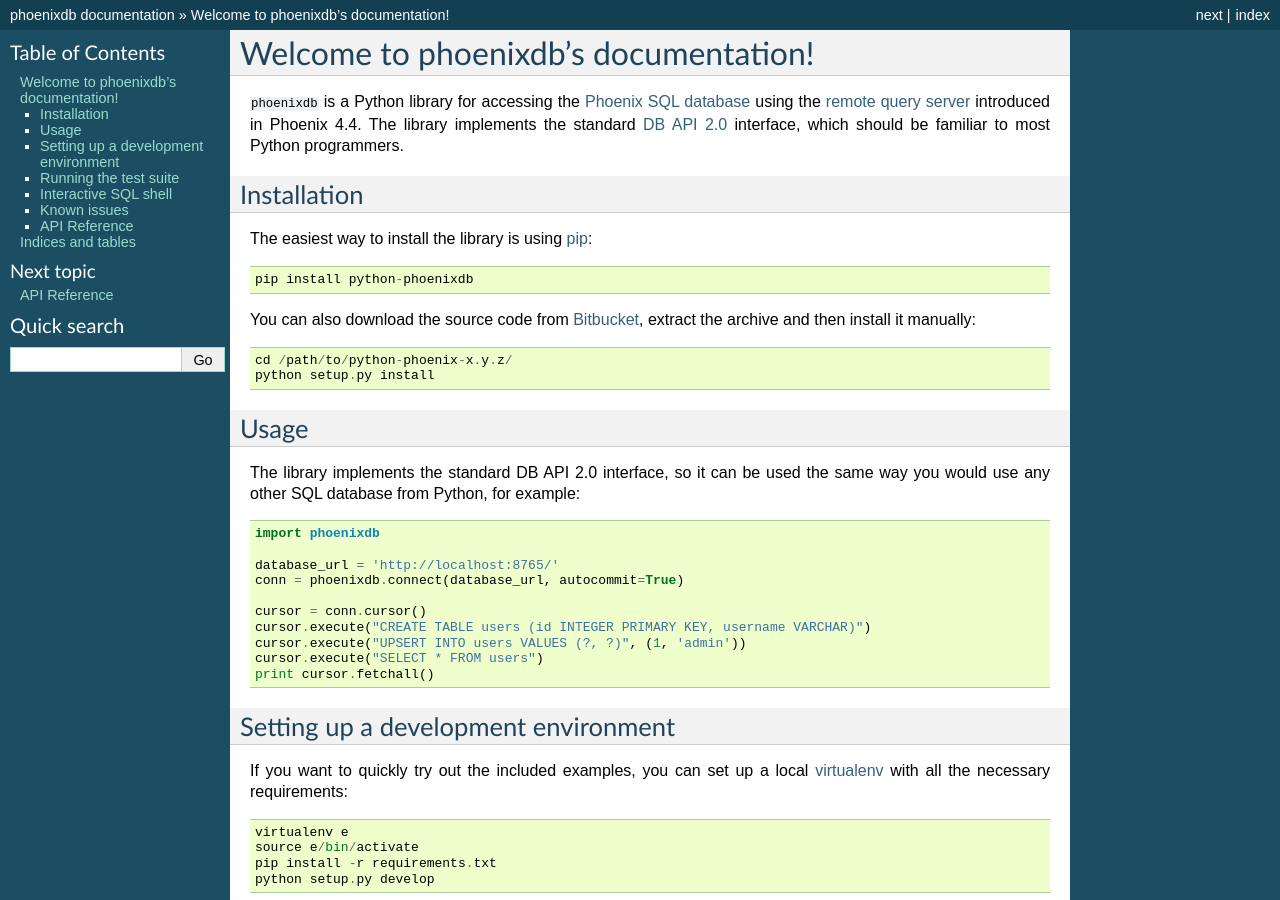
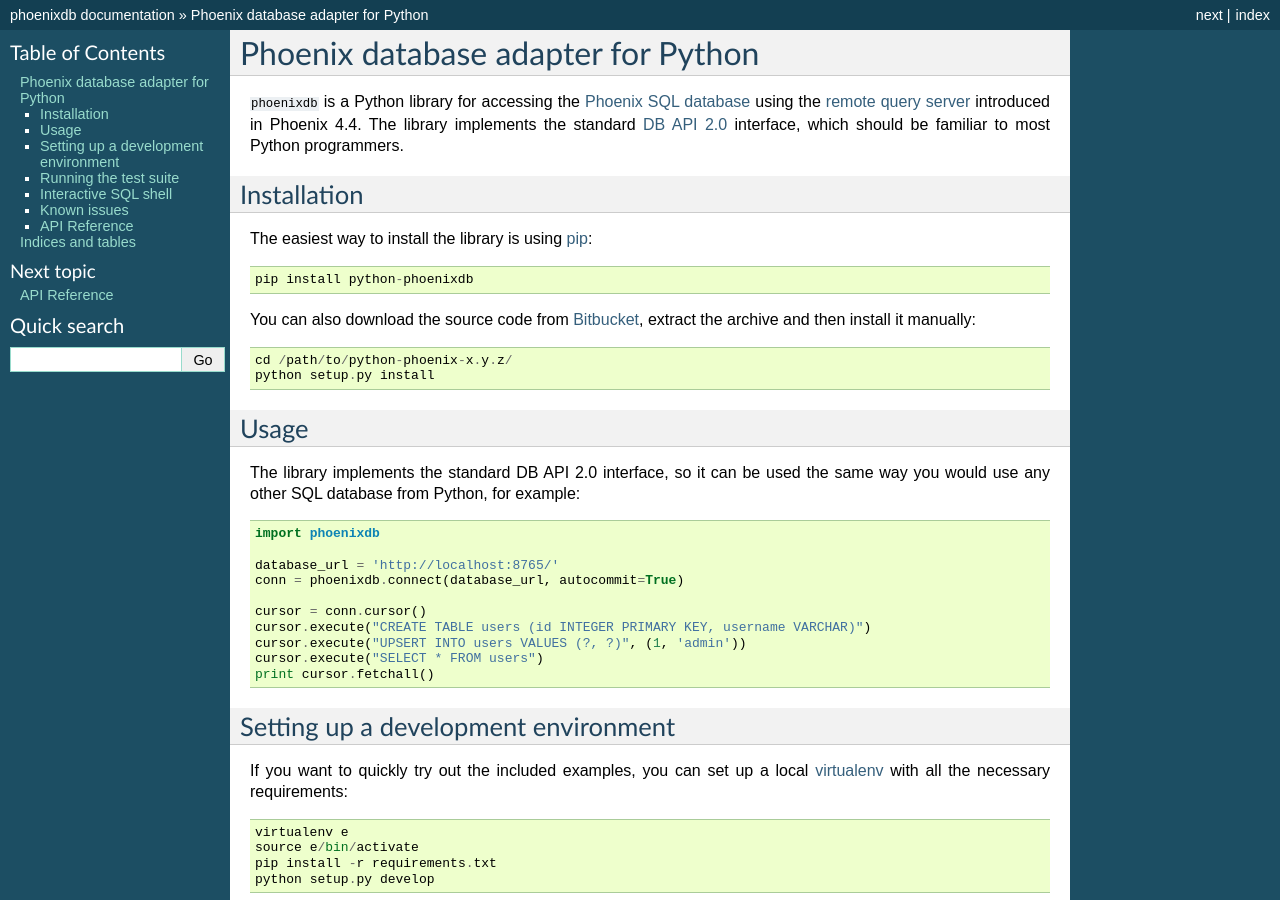
Before and after one commit to lalinsky/python-phoenixdb, a Sphinx documentation site: the page built from doc/index.rst, in a window 1280 px wide and 900 px high. Built offline with Sphinx 7.4.7, drawn with Linux system fonts in a browser that asks for light colours; some of the changed text lies outside the part shown.

Commit message:
Change title

```diff
--- a/README.rst
+++ b/README.rst
@@ -1,5 +1,5 @@
-Phoenixdb - Phoenix database adapter for Python
-===============================================
+Phoenix database adapter for Python
+===================================
 
 ``phoenixdb`` is a Python library for accessing the
 `Phoenix SQL database <http://phoenix.apache.org/>`_
--- a/doc/index.rst
+++ b/doc/index.rst
@@ -1,5 +1,5 @@
-Welcome to phoenixdb's documentation!
-=====================================
+Phoenix database adapter for Python
+===================================
 
 ``phoenixdb`` is a Python library for accessing the
 `Phoenix SQL database <http://phoenix.apache.org/>`_
```
